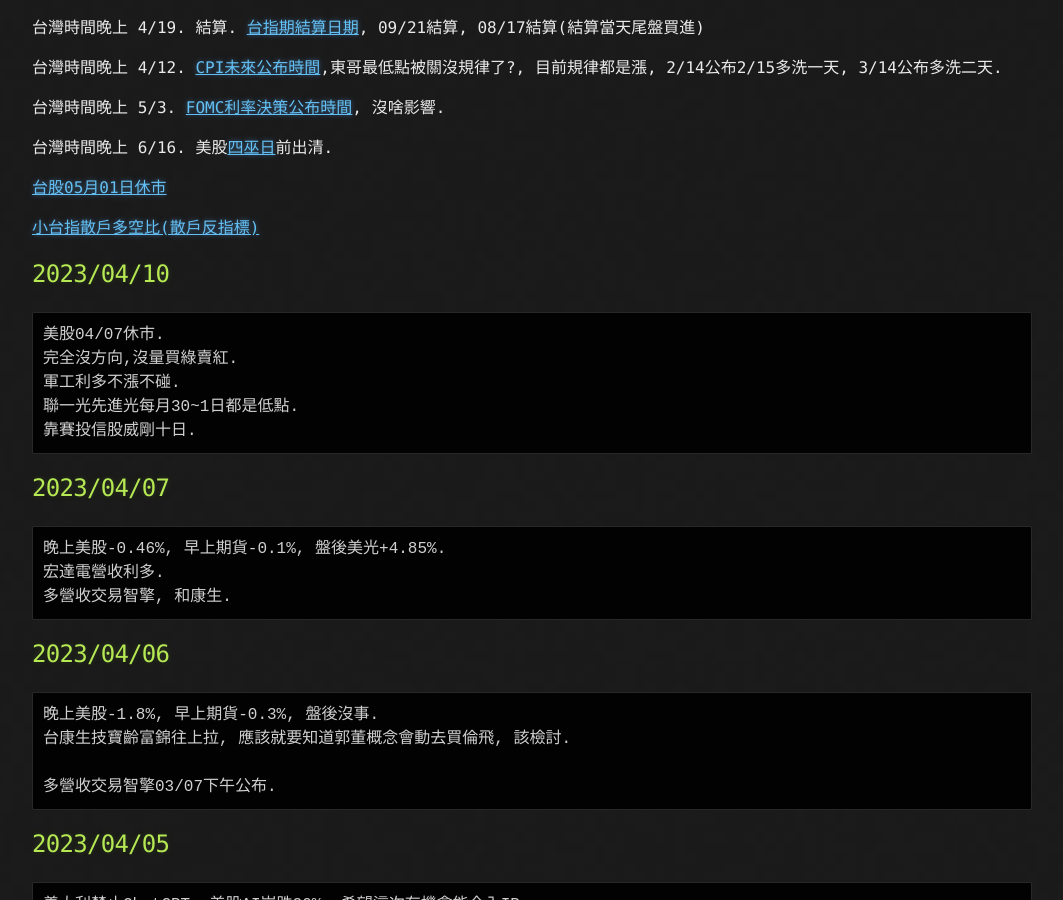
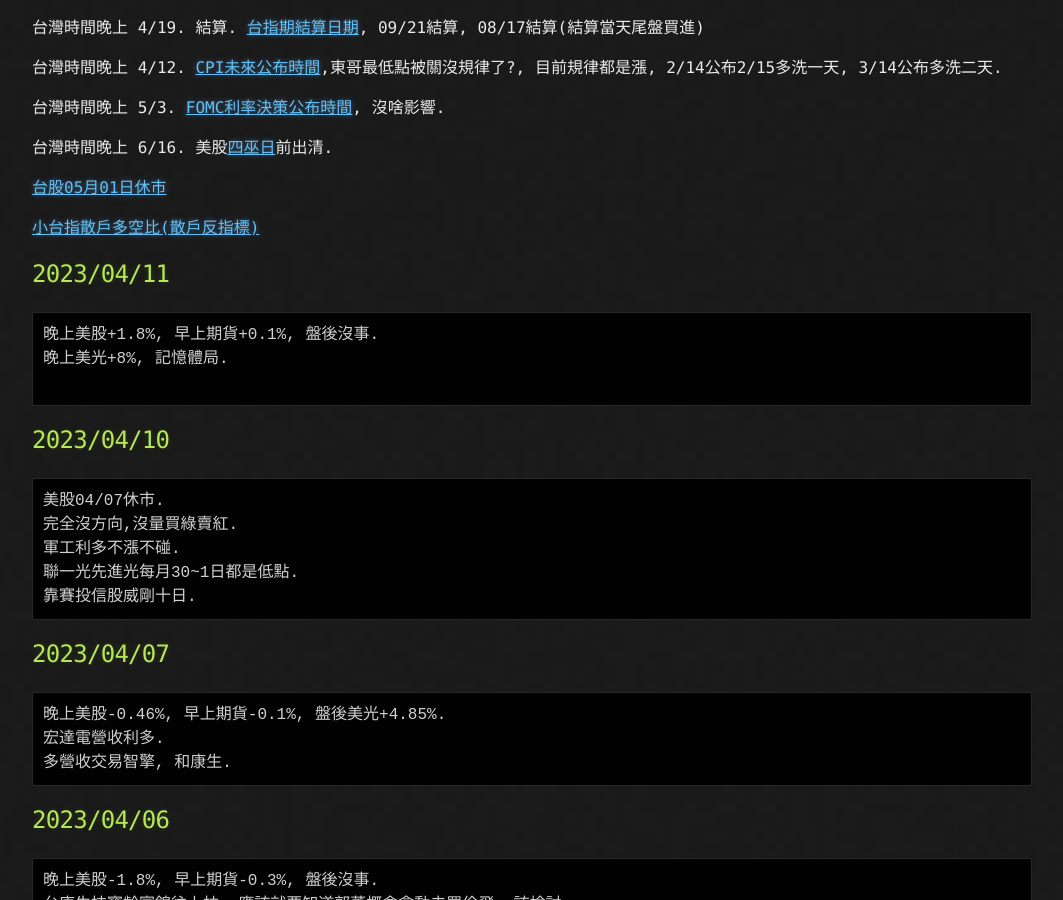
Before and after one commit to lepg5487/Stock_God, a Jekyll site: the page built from index.md, in a window 1280 px wide and 900 px high, scrolled down 402 px. Shown: the whole window, without its empty margins (108-1171 px from the left). Built offline with Jekyll 4.4.1, drawn with Linux system fonts in a browser that asks for light colours; our own code applies the rules of GitHub Pages for plain Markdown files.

Commit message:
Update index.md

````diff
--- a/index.md
+++ b/index.md
@@ -21,6 +21,13 @@ layout: testlayouts
 [台股05月01日休市](https://www.twse.com.tw/zh/holidaySchedule/holidaySchedule)
 
 [小台指散戶多空比(散戶反指標)](https://www.macromicro.me/charts/20069/tw-mtx-long-to-short-ratio-of-individual-player)
+
+## 2023/04/11
+```
+晚上美股+1.8%, 早上期貨+0.1%, 盤後沒事.
+晚上美光+8%, 記憶體局.
+
+```
 
 ## 2023/04/10
 ```
````
